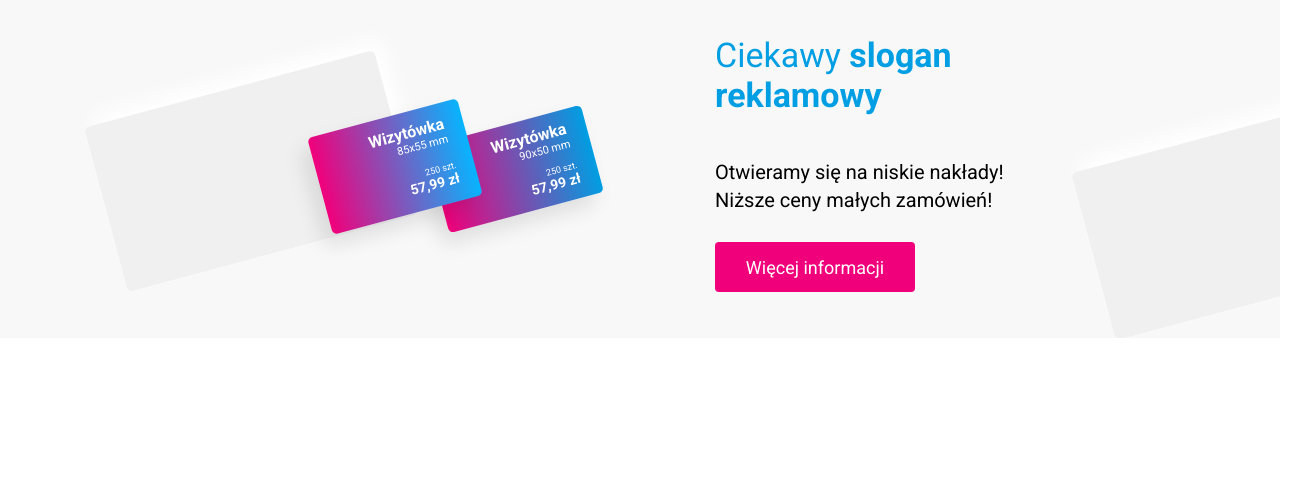
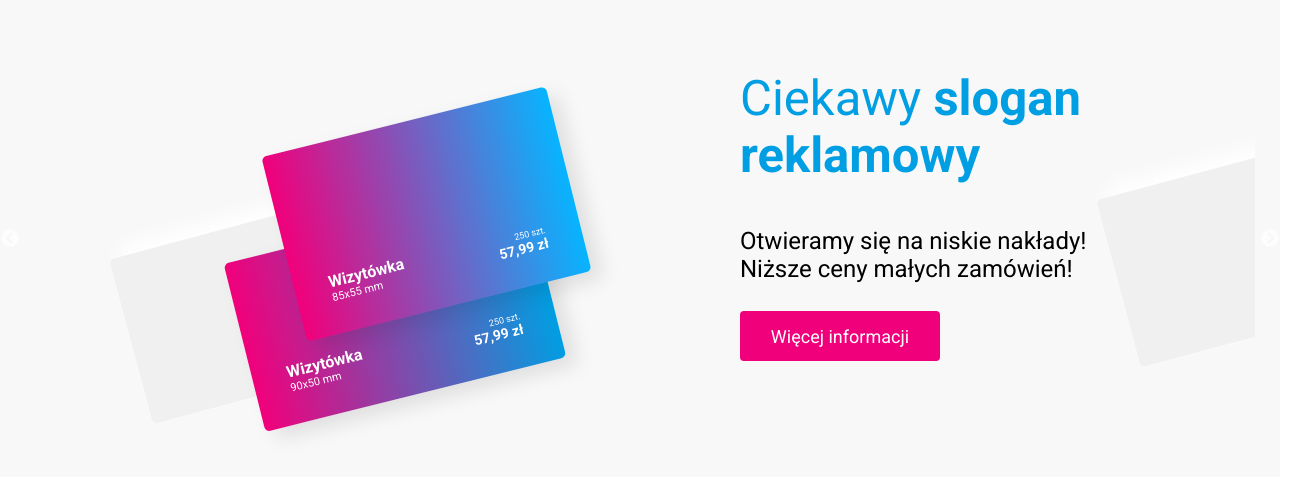
Before and after one commit to Wojtas13/Projets-recruitment-task, a Gatsby site: page / in a window 1280 px wide. Shown: the whole page, 1305 px wide, since content can reach past the window. Built offline with nearby package versions, Linux system fonts and the light colour scheme; Gatsby itself is replaced by a stand-in of ours.

Commit message:
fixed slider fonts and leaflets

```diff
--- a/src/components/SliderWrapper/SliderInner/SliderInner.css
+++ b/src/components/SliderWrapper/SliderInner/SliderInner.css
@@ -1,5 +1,5 @@
 .slider {
-  width: 100vw;
+  width: 320px;
   background-color: #f8f8f8;
   display: flex;
   flex-direction: column;
@@ -49,6 +49,85 @@
   justify-content: center;
 }
 
+.cards {
+  display: flex;
+  position: relative;
+}
+
+.card {
+  width: 155px;
+  height: 100px;
+  color: #fff;
+  margin-left: 40px;
+  margin-top: 20px;
+  background: linear-gradient(to right, #f1007b, #07b4ff);
+  border-radius: 5px;
+  box-shadow: -10px -10px 20px rgba(0, 0, 0, 0.1);
+  transform: rotate(-14deg);
+  z-index: 999;
+}
+
+.card-behind {
+  width: 160px;
+  height: 90px;
+  position: absolute;
+  top: 20%;
+  left: 30%;
+  background: linear-gradient(to right, #f1007b, #009ee2);
+  z-index: 998;
+}
+
+.card__info {
+  display: flex;
+  flex-direction: column;
+  justify-content: flex-end;
+  text-align: end;
+  padding: 15px 15px 0;
+}
+
+.info-behind {
+  padding: 10px 15px;
+}
+
+.card__size {
+  font-size: 11px;
+}
+
+.card__price {
+  display: flex;
+  flex-direction: column;
+  justify-content: flex-end;
+  text-align: end;
+  padding: 15px 15px 0;
+}
+
+.card__quantity {
+  font-size: 9px;
+  text-align: end;
+}
+
+.price-behind {
+  padding: 0 15px 0;
+}
+
+.card__price-price {
+  font-weight: bold;
+  font-size: 14px;
+}
+
+.jumbotron {
+  width: 350px;
+  margin-top: 40px;
+  display: flex;
+  flex-direction: column;
+  justify-content: center;
+  align-items: center;
+}
+
+.desktop-title {
+  display: none;
+}
+
 .caption {
   margin: 15px 20px 28px;
   text-align: center;
@@ -56,110 +135,74 @@
   line-height: 28px;
   z-index: 99;
 }
-.cards {
-  display: flex;
-  flex-direction: row;
-  justify-content: center;
-}
-.card {
-  width: 100px;
-  height: 155px;
-  margin-right: 25px;
-  color: #fff;
-  background: linear-gradient(#f1007b, #07b4ff);
-  border-radius: 5px;
-  box-shadow: -10px -10px 20px rgba(0, 0, 0, 0.1);
-  transform: rotate(-105deg);
-  z-index: 999;
-}
-
-.card-behind {
-  width: 90px;
-  height: 160px;
-  background: linear-gradient(#f1007b, #009ee2);
-  z-index: 998;
-}
-
-.card__info {
-  display: flex;
-  flex-direction: column;
-  position: absolute;
-  top: 52%;
-  right: -12%;
-  transform: rotate(90deg);
-}
-
-.info-behind {
-  right: -15%;
-  top: 53%;
-}
-
-.card__size {
-  text-align: end;
-  font-size: 11px;
-}
-
-.card__card-price {
-  width: 100%;
-  display: flex;
-  flex-direction: column;
-  position: absolute;
-  top: 48%;
-  right: 22%;
-  transform: rotate(90deg);
-}
-
-.price-behind {
-  top: 52%;
-}
-
-.card__quantity {
-  font-size: 9px;
-  text-align: end;
-}
-
-.card__price {
-  font-weight: bold;
-  font-size: 14px;
-  text-align: end;
-}
-
-.jumbotron {
-  width: 350px;
-  display: flex;
-  flex-direction: column;
-  justify-content: center;
-  align-items: center;
-}
-.desktop-title {
-  display: none;
-}
 
 @media (min-width: 480px) {
   .slider {
+    width: 100vw;
     flex-direction: row;
     flex-wrap: wrap;
   }
+
   .slider::after {
     top: 20%;
     left: 90%;
   }
+
   .slider__title {
     text-align: start;
   }
+  .slider-wrapper {
+    padding-bottom: 70px;
+  }
+
   .cards-wrapper {
     width: 500px;
   }
+
+  .card-behind {
+    top: 50%;
+    left: -8%;
+    width: 310px !important;
+    height: 173px !important;
+    box-shadow: 10px 10px 20px rgba(0, 0, 0, 0.1);
+  }
+
+  .card {
+    width: 293px;
+    height: 190px;
+    display: flex;
+    justify-content: space-between;
+    box-shadow: 10px 10px 20px rgba(0, 0, 0, 0.1);
+    padding: 30px 20px;
+  }
+
+  .card__info {
+    text-align: start;
+  }
+  .card__price {
+    text-align: start;
+  }
+
+  .info-behind {
+    padding: 0 15px;
+  }
+
   .caption {
     margin: 15px 0 28px;
     text-align: start;
+    font-size: 24px;
   }
+
   .desktop-title {
     display: block;
+    font-size: 49px;
+    margin-top: 0;
   }
+
   .mobile-title {
     display: none;
   }
+
   .slider-wrapper {
     display: flex;
     flex-direction: row;
@@ -169,5 +212,6 @@
 
   .jumbotron {
     align-items: flex-start;
+    margin-top: 70px;
   }
 }
--- a/src/components/SliderWrapper/SliderInner/SliderInner.js
+++ b/src/components/SliderWrapper/SliderInner/SliderInner.js
@@ -18,9 +18,9 @@ const SliderInner = () => (
                 </span>
                 <span className="card__size">85x55 mm</span>
               </div>
-              <div className="card__card-price">
+              <div className="card__price">
                 <span className="card__quantity">250 szt.</span>
-                <span className="card__price">
+                <span className="card__price-price">
                   <strong>57,99 zł</strong>
                 </span>
               </div>
@@ -32,9 +32,9 @@ const SliderInner = () => (
                 </span>
                 <span className="card__size">90x50 mm</span>
               </div>
-              <div className="card__card-price price-behind">
+              <div className="card__price price-behind">
                 <span className="card__quantity">250 szt.</span>
-                <span className="card__price">
+                <span className="card__price-price">
                   <strong>57,99 zł</strong>
                 </span>
               </div>
--- a/src/components/SliderWrapper/SliderWrapper.css
+++ b/src/components/SliderWrapper/SliderWrapper.css
@@ -0,0 +1,4 @@
+.container {
+  padding: 0 25px;
+  background: #f8f8f8;
+}
--- a/src/components/SliderWrapper/SliderWrapper.js
+++ b/src/components/SliderWrapper/SliderWrapper.js
@@ -11,17 +11,21 @@ class SliderWrapper extends React.Component {
     var settings = {
       dots: false,
       infinite: true,
-      speed: 500,
+      speed: 1500,
       slidesToShow: 1,
       slidesToScroll: 1,
+      swipe: true,
+      autoplay: true,
+      autoplaySpeed: 5000,
+      pauseOnFocus: true,
     };
     return (
-      <>
+      <div className="container">
         <Slider {...settings}>
           <SliderInner />
           <SliderInner />
         </Slider>
-      </>
+      </div>
     );
   }
 }
```
